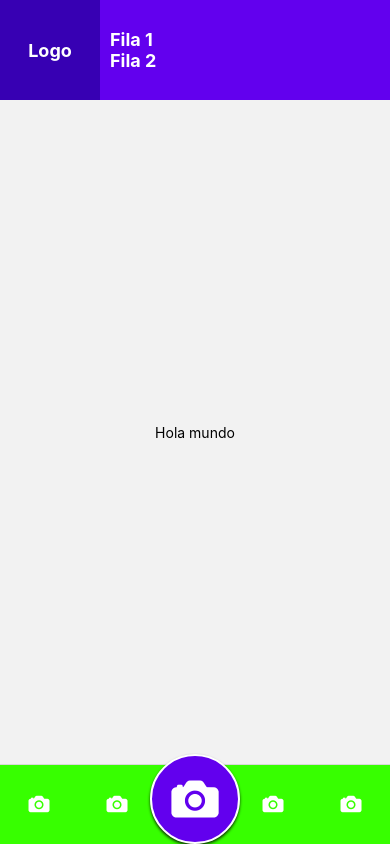
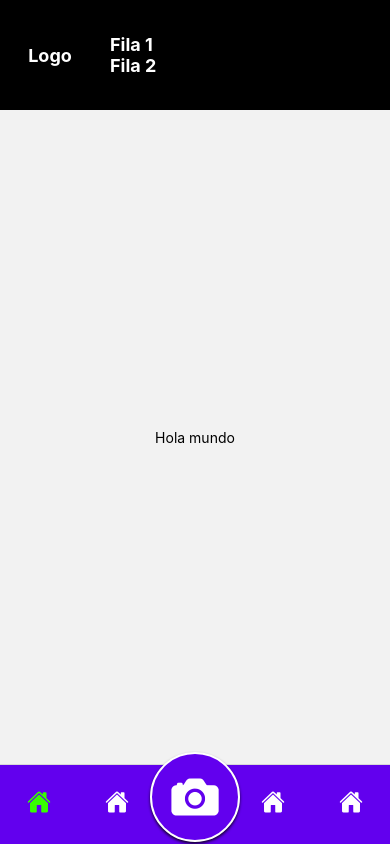
Before and after one commit to DerowStudios/AppCamera, a React Native app in the folder InsectCameraApp/: screen / in a window 390 px wide. Built offline with nearby package versions, Linux system fonts and the light colour scheme.

Commit message:
expo version unpraged

```diff
--- a/InsectCameraApp/App.tsx
+++ b/InsectCameraApp/App.tsx
@@ -1,4 +1,4 @@
-import { View, StyleSheet, Text } from "react-native";
+import { View, StyleSheet, Text, StatusBar } from "react-native";
 import { NavigationContainer } from "@react-navigation/native";
 import { createBottomTabNavigator } from "@react-navigation/bottom-tabs";
 import CameraView from "./src/Screens/CameraView/CameraView";
@@ -8,21 +8,34 @@ import GroupScreen from "./src/Screens/GroupScreen/GroupScreen";
 import ChatGameScreen from "./src/Screens/ChatGameScreen/ChatGameScreen";
 import HomeScreen from "./src/Screens/HomeScreen/HomeScreen";
 import theme from "./config/theme";
+// import Constants from "expo-constants";
 
 const Tab = createBottomTabNavigator();
 export default function App() {
   return (
     <NavigationContainer>
+      <StatusBar
+        barStyle="light-content" // Cambia el texto a blanco
+      />
       <Tab.Navigator
         screenOptions={{
           tabBarStyle: {
-            backgroundColor: theme.colors.primary,
+            backgroundColor: theme.colors.secondary,
             height: 80, // Aumenta la altura de la Tab Bar
-            paddingTop: 20,
+            paddingTop: 10,
+            paddingBottom: 10,
           },
+
           // Estilo de la barra
-          tabBarActiveTintColor: theme.colors.secondary, // Color activo
+          tabBarActiveTintColor: theme.colors.primary, // Color activo
           tabBarInactiveTintColor: theme.colors.white, // Color inactivo
+          tabBarItemStyle: {
+            // Estilo de los íconos cuando se hace clic
+            borderRadius: 30, // Radio del área de toque (circular)
+            height: 50,
+            paddingTop: 8,
+            paddingHorizontal: 30, // Tamaño horizontal de la área de toque
+          },
         }}
       >
         <Tab.Screen
@@ -47,8 +60,8 @@ export default function App() {
               </View>
             ),
             tabBarLabel: "",
-            tabBarIcon: () => (
-              <Ionicons name="camera" size={24} color="white" />
+            tabBarIcon: ({ color }) => (
+              <Ionicons name="home" size={24} color={color} />
             ),
           }}
         />
@@ -58,8 +71,8 @@ export default function App() {
           options={{
             headerShown: false,
             tabBarLabel: "",
-            tabBarIcon: () => (
-              <Ionicons name="camera" size={24} color="white" />
+            tabBarIcon: ({ color }) => (
+              <Ionicons name="home" size={24} color={color} />
             ),
           }}
         />
@@ -69,9 +82,9 @@ export default function App() {
           options={{
             headerShown: false,
             tabBarLabel: "",
-            tabBarIcon: () => (
+            tabBarIcon: ({ color }) => (
               <View style={styles.cameraButtonContainer}>
-                <Ionicons name="camera" size={54} color="white" />
+                <Ionicons name="camera" size={54} color={color} />
               </View>
             ),
           }}
@@ -82,8 +95,8 @@ export default function App() {
           options={{
             headerShown: false,
             tabBarLabel: "",
-            tabBarIcon: () => (
-              <Ionicons name="camera" size={24} color="white" />
+            tabBarIcon: ({ color }) => (
+              <Ionicons name="home" size={24} color={color} />
             ),
           }}
         />
@@ -93,8 +106,8 @@ export default function App() {
           options={{
             headerShown: false,
             tabBarLabel: "",
-            tabBarIcon: () => (
-              <Ionicons name="camera" size={24} color="white" />
+            tabBarIcon: ({ color }) => (
+              <Ionicons name="home" size={24} color={color} />
             ),
           }}
         />
@@ -125,16 +138,17 @@ const styles = StyleSheet.create({
   },
   headerContainer: {
     flexDirection: "row", // Hace que los hijos estén en columnas
-    height: 100, // Altura del header
-    backgroundColor: "#6200EE", // Color de fondo
+    height: 110, // Altura del header
+    backgroundColor: theme.colors.black, // Color de fondo
     alignItems: "center", // Centra el contenido verticalmente
+    // paddingTop: Constants.statusBarHeight,
   },
   firstColumn: {
     width: 100, // Ancho fijo de la primera columna
     height: 100, // Altura fija
     justifyContent: "center",
     alignItems: "center",
-    backgroundColor: "#3700B3", // Color para distinguir
+    backgroundColor: theme.colors.black, // Color para distinguir
   },
   secondColumn: {
     flex: 1, // Ocupa el resto del espacio
--- a/InsectCameraApp/app.json
+++ b/InsectCameraApp/app.json
@@ -3,6 +3,7 @@
     "name": "InsectCameraApp",
     "slug": "InsectCameraApp",
     "version": "1.0.0",
+    "newArchEnabled": true,
     "orientation": "portrait",
     "icon": "./assets/icon.png",
     "userInterfaceStyle": "light",
```
Also changed, not shown: InsectCameraApp/package.json (+16 -15 lines), 1 other file (tests, documents, lock files or other folders).
